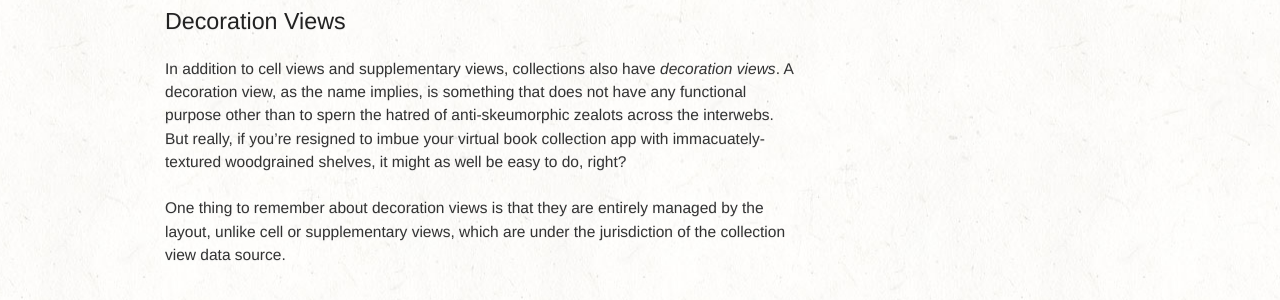
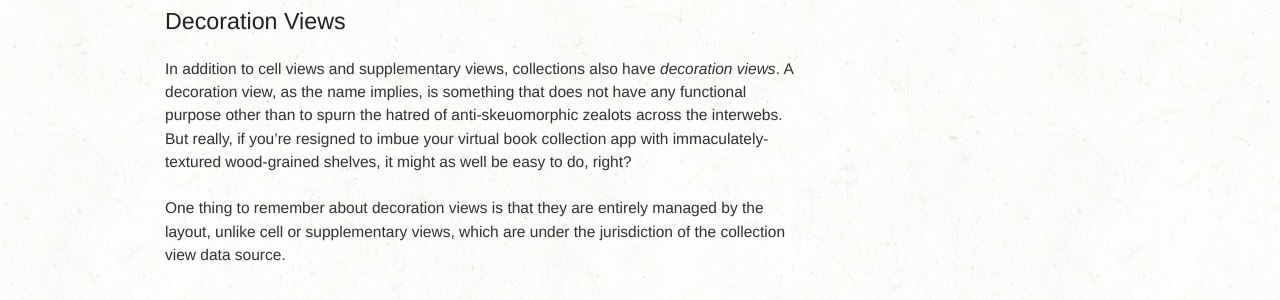
Before and after one commit to NSHipster/articles, a Jekyll site: the page built from _posts/2012-09-24-uicollectionview.md, in a window 1280 px wide and 900 px high, scrolled down 1443 px. Shown: the part 200-500 px from the top of the window. Built offline with Jekyll 4.4.1, drawn with Linux system fonts in a browser that asks for light colours; comment, search, counter and statistics services are not loaded.

Commit message:
Spell checking

```diff
--- a/_posts/2012-09-24-uicollectionview.md
+++ b/_posts/2012-09-24-uicollectionview.md
@@ -45,7 +45,7 @@ Each cell view can have multiple supplementary views associated with it--one for
 
 ### Decoration Views
 
-In addition to cell views and supplementary views, collections also have _decoration views_. A decoration view, as the name implies, is something that does not have any functional purpose other than to spern the hatred of anti-skeumorphic zealots across the interwebs. But really, if you're resigned to imbue your virtual book collection app with immacuately-textured woodgrained shelves, it might as well be easy to do, right?
+In addition to cell views and supplementary views, collections also have _decoration views_. A decoration view, as the name implies, is something that does not have any functional purpose other than to spurn the hatred of anti-skeuomorphic zealots across the interwebs. But really, if you're resigned to imbue your virtual book collection app with immaculately-textured wood-grained shelves, it might as well be easy to do, right?
 
 One thing to remember about decoration views is that they are entirely managed by the layout, unlike cell or supplementary views, which are under the jurisdiction of the collection view data source.
 
```
